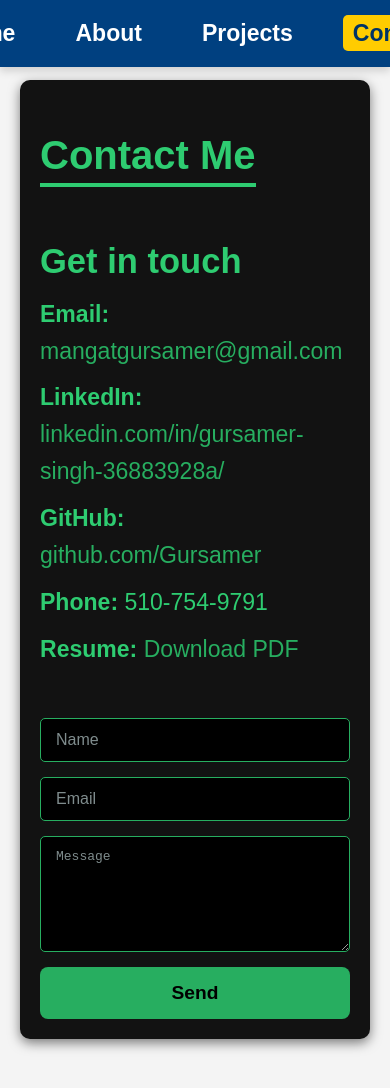
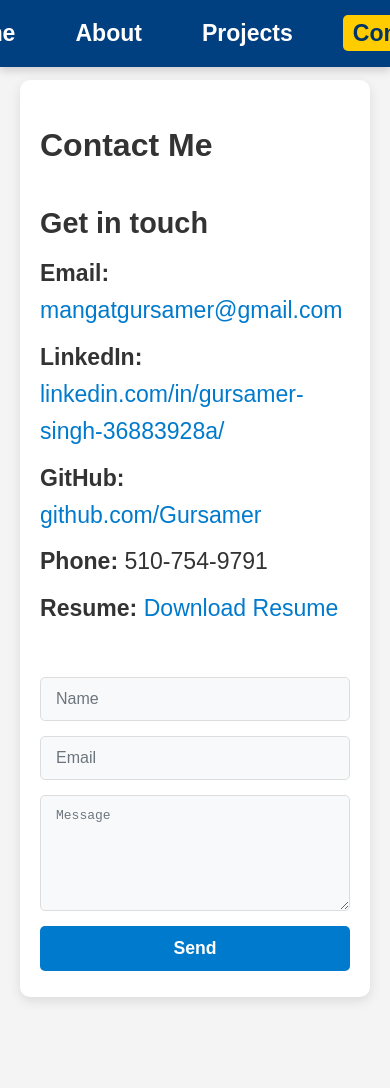
Before and after one commit to Gursamer/gursamer-portfolio, a plain HTML site: page contact.html in a window 390 px wide. After the commit the page ends 1057 px from the top, so only its background shows below. Drawn offline with Linux system fonts and the light colour scheme.

Commit message:
Update contact section styling to match website theme
- Updated contact section CSS to use consistent blue theme (#007acc, #005fa3)
- Changed from dark green theme to match main website colors
- Improved form styling with focus states and hover effects
- Added smooth transitions and better visual hierarchy
- Maintained responsive design for mobile devices

```diff
--- a/contact.html
+++ b/contact.html
@@ -27,7 +27,7 @@
                     <p><strong>LinkedIn:</strong> <a href="https://www.linkedin.com/in/gursamer-singh-36883928a/" target="_blank" rel="noopener noreferrer">linkedin.com/in/gursamer-singh-36883928a/</a></p>
                     <p><strong>GitHub:</strong> <a href="https://github.com/Gursamer" target="_blank" rel="noopener noreferrer">github.com/Gursamer</a></p>
                     <p><strong>Phone:</strong> 510-754-9791</p>
-                    <p><strong>Resume:</strong> <a href="resume.pdf" target="_blank" rel="noopener noreferrer">Download PDF</a></p>
+                    <p><strong>Resume:</strong> <a href="gursamer2resume.docx" target="_blank" rel="noopener noreferrer">Download Resume</a></p>
                 </div>
                 <form class="contact-form" action="mailto:mangatgursamer@gmail.com" method="POST" enctype="text/plain">
                     <input type="text" name="name" placeholder="Name" required />
--- a/style.css
+++ b/style.css
@@ -156,18 +156,16 @@ section.visible {
     max-width: 900px;
     margin: 40px auto;
     padding: 20px;
-    background-color: #121212;
-    color: #2ecc71;
+    background-color: white;
+    color: #333;
     border-radius: 10px;
-    box-shadow: 0 4px 12px rgba(0,0,0,0.5);
+    box-shadow: 0 4px 12px rgba(0,0,0,0.1);
 }
 
 .contact-section h2 {
-    font-size: 2.5em;
-    margin-bottom: 20px;
-    border-bottom: 4px solid #2ecc71;
-    display: inline-block;
-    padding-bottom: 5px;
+    font-size: 2em;
+    margin-bottom: 15px;
+    color: #333;
 }
 
 .contact-container {
@@ -182,20 +180,24 @@ section.visible {
 }
 
 .contact-info h3 {
-    font-size: 1.8em;
+    font-size: 1.5em;
     margin-bottom: 15px;
+    color: #333;
 }
 
 .contact-info p {
     margin: 10px 0;
+    font-size: 1.2em;
+    line-height: 1.6;
 }
 
 .contact-info a {
-    color: #27ae60;
+    color: #007acc;
     text-decoration: none;
 }
 
 .contact-info a:hover {
+    color: #005fa3;
     text-decoration: underline;
 }
 
@@ -208,34 +210,41 @@ section.visible {
 
 .contact-form input,
 .contact-form textarea {
-    background-color: #000;
-    border: 1px solid #27ae60;
+    background-color: #f8f9fa;
+    border: 1px solid #ddd;
     border-radius: 5px;
     padding: 12px 15px;
-    color: #27ae60;
+    color: #333;
     font-size: 1em;
     resize: vertical;
+    transition: border-color 0.3s ease;
+}
+
+.contact-form input:focus,
+.contact-form textarea:focus {
+    outline: none;
+    border-color: #007acc;
 }
 
 .contact-form input::placeholder,
 .contact-form textarea::placeholder {
-    color: #7f8c8d;
+    color: #6c757d;
 }
 
 .contact-form button {
-    background-color: #27ae60;
-    color: #000;
-    font-weight: 700;
-    font-size: 1.2em;
-    padding: 15px;
+    background-color: #007acc;
+    color: white;
+    font-weight: 600;
+    font-size: 1.1em;
+    padding: 12px;
     border: none;
-    border-radius: 8px;
+    border-radius: 5px;
     cursor: pointer;
     transition: background-color 0.3s ease;
 }
 
 .contact-form button:hover {
-    background-color: #2ecc71;
+    background-color: #005fa3;
 }
 
 /* Responsive */
```
Also changed, not shown: 3 other files.
